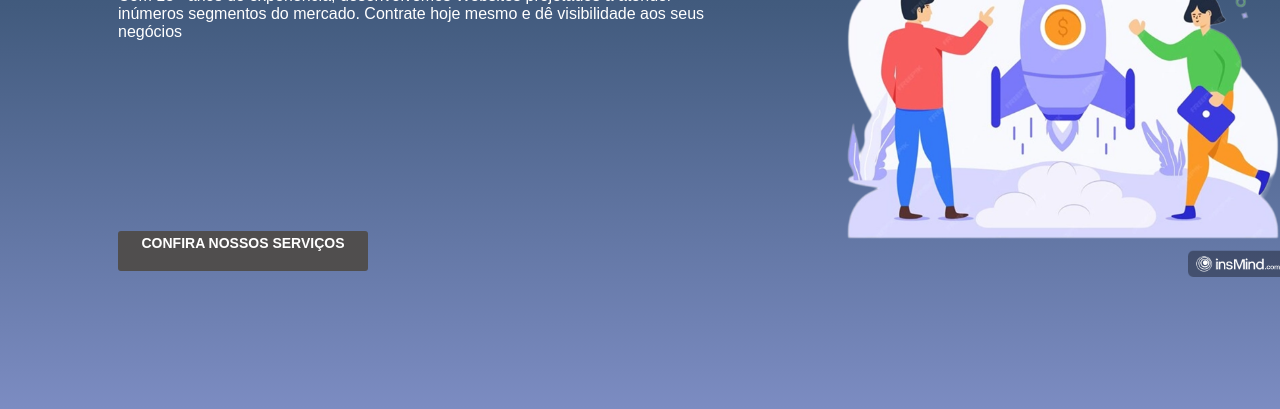
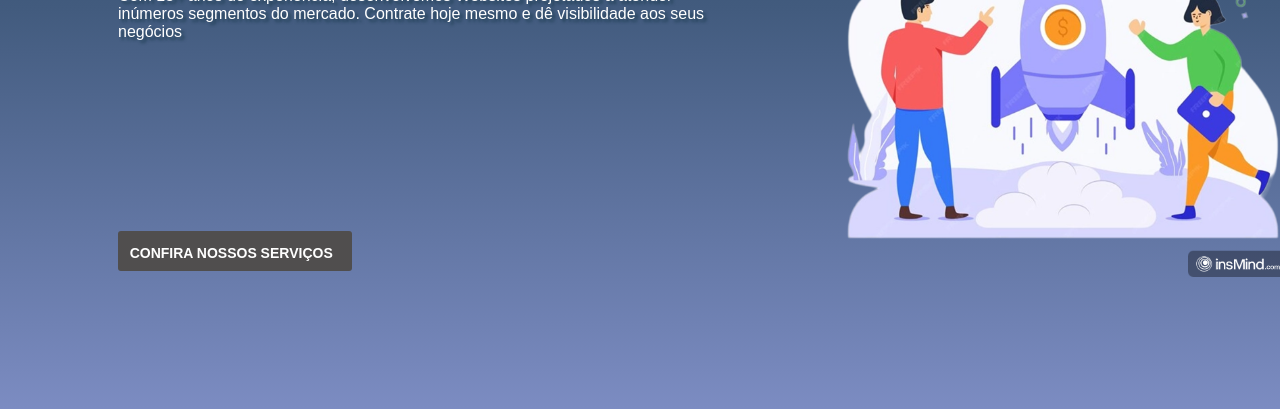
Before and after one commit to marcellaszs/site-web, a plain HTML site: page index.html in a window 1280 px wide. Shown: the part 391-800 px from the top of the page. Drawn offline with Linux system fonts and the light colour scheme; a web font is replaced by a local one.

Commit message:
Update style.css

```diff
--- a/style.css
+++ b/style.css
@@ -28,6 +28,7 @@ h1{
       font-family: 'primeirafonte', sans-serif;
       font-weight: bolder;
       color: #84e4ff;
+      text-shadow: 3px 3px 3px #1F3E53;
 }
 p{
     position: absolute;
@@ -38,6 +39,7 @@ p{
    font-size: 16px;
    font-family: 'primeirafonte', sans-serif;
    color: white;
+   text-shadow: 3px 3px 3px #1F3E53;
 }
 .container {
     position: relative;
@@ -51,12 +53,13 @@ p{
 main{
     position: relative;
     background-color: rgb(80, 78, 78);
-    width: 250px;
+    width: 234px;
     height: 40px;
     margin: 0;
     transform: translateY(-770px);
   margin-left: 110px;
  border-radius: 3px;
+
 }
 #um {
     color: #ffff;
@@ -67,4 +70,9 @@ main{
     margin-bottom: -7px;
     padding: 5%;
     font-weight: bold;
+    text-align: center;
+    position: absolute;
+    align-items: flex-start;
+    display: flex;
+
 }
```
